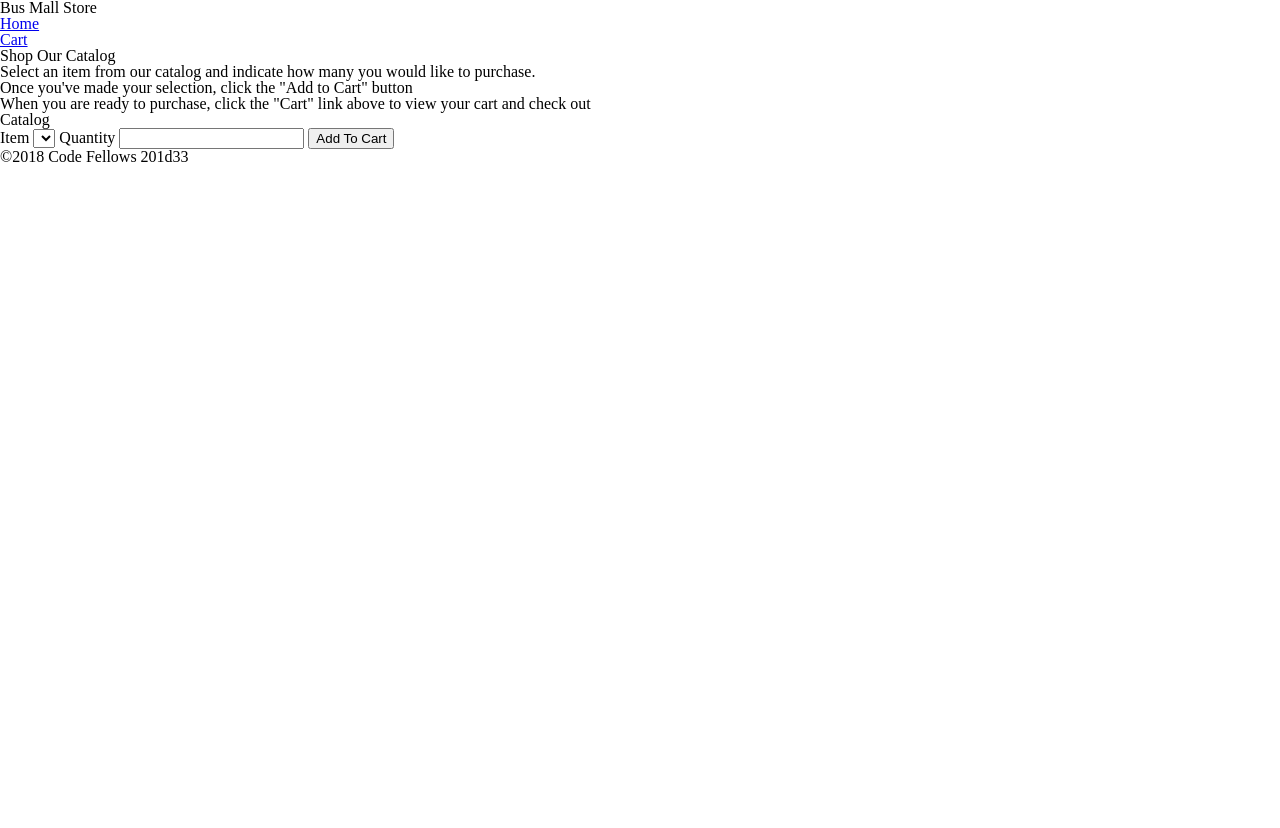
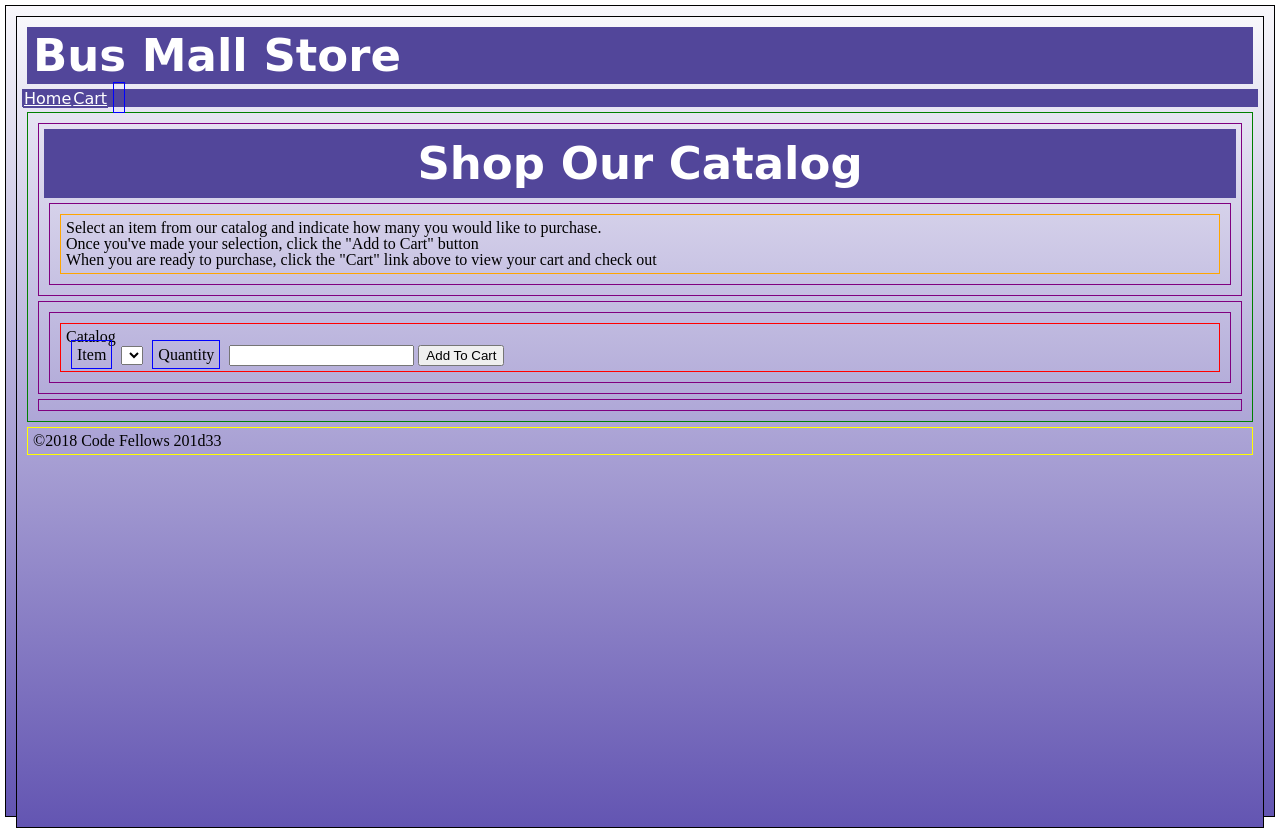
Before and after one commit to strangestbrew/lab14_orderForm, a plain HTML site: page index.html in a window 1280 px wide. Before the commit the page ends 800 px from the top, so only its background shows below. Drawn offline with Linux system fonts and the light colour scheme; a web font is replaced by a local one.

Commit message:
css elements added

```diff
--- a/css/style.css
+++ b/css/style.css
@@ -1 +1,85 @@
-/* TODO: Make it awesome */
+@import url('https://fonts.googleapis.com/css?family=Arima+Madurai&display=swap');
+
+body, html {
+  background-position: center;
+  background-repeat: no-repeat;
+  background-size: cover;
+  background-image: linear-gradient(#f8f7fb, #6355b2);
+  border: 1px solid black;
+  height: 100%;
+  margin: 5px;
+  padding: 5px;
+}
+
+header > nav > ul {
+  background:#52469a;
+  border: 1px solid #52469a;
+  color: white;
+ font-family: 'Arima Madurai', cursive;
+}
+
+a {
+  background:#52469a;
+  border: 1px solid #52469a;
+  color: white;
+  font-family: 'Arima Madurai', cursive;
+  float: left;
+  display: inline;
+}
+
+header > h1 {
+  background:#52469a;
+  border: 1px solid #52469a;
+  color: white;
+  margin: 5px;
+  padding: 5px;
+  font-family: 'Arima Madurai', cursive;
+  font-size: 45px;
+  font-weight: bold;
+}
+
+section > div > header {
+  background:#52469a;
+  border: 1px solid #52469a;
+  color: white;
+  font-family: 'Arima Madurai', cursive;
+  font-size: 45px;
+  font-weight: bold;
+  text-align: center;
+}
+
+main {
+  border: 1px solid green;
+  margin: 5px;
+  padding: 5px;
+}
+
+div {
+  border: 1px solid purple;
+  margin: 5px;
+  padding: 5px;
+}
+
+ol {
+  border: 1px solid orange;
+  margin: 5px;
+  padding: 5px;
+}
+
+form {
+  border: 1px solid red;
+  margin: 5px;
+  padding: 5px;
+}
+
+span {
+  border: 1px solid blue;
+  margin: 5px;
+  padding: 5px;
+}
+
+footer {
+  border: 1px solid yellow;
+  margin: 5px;
+  padding: 5px;
+}
```
